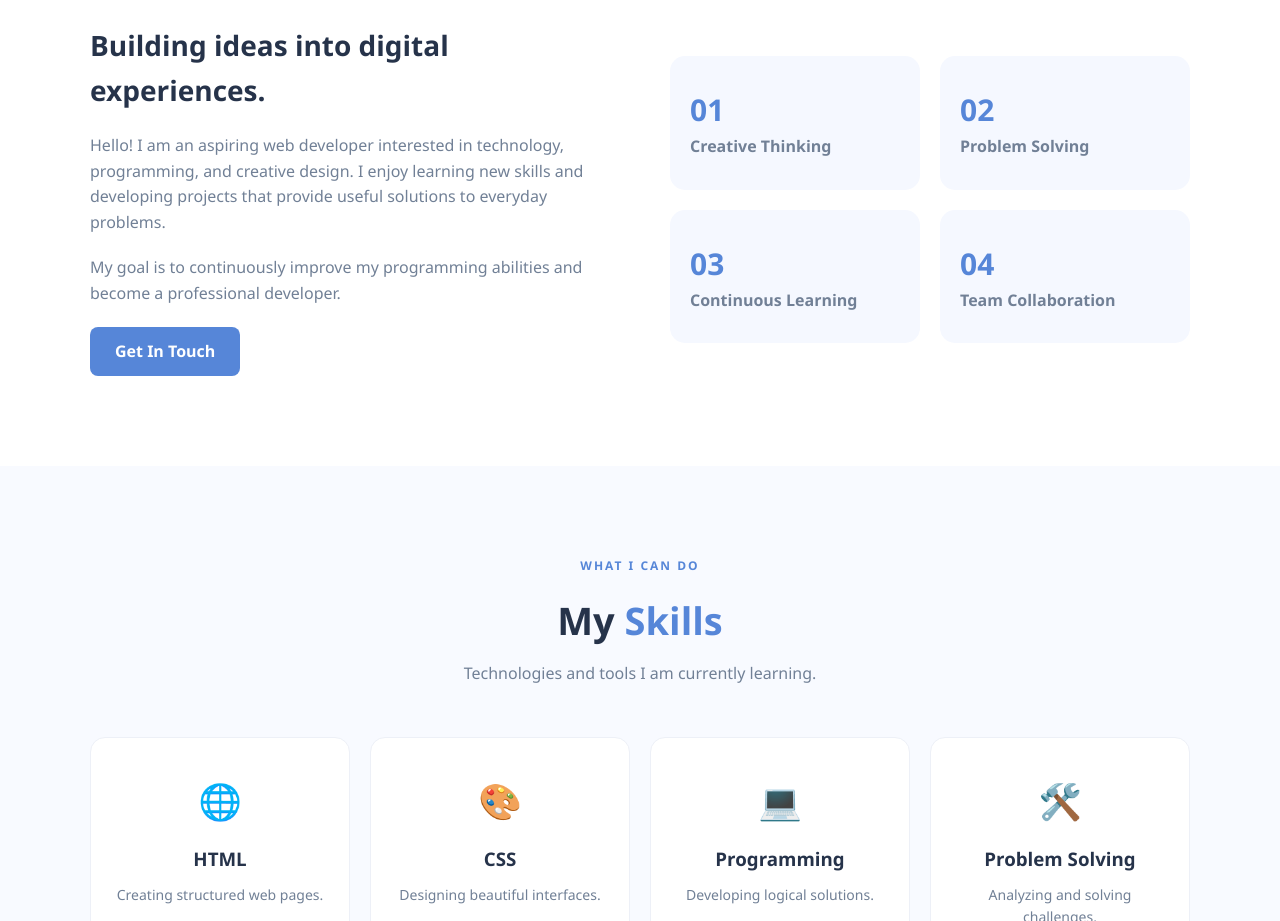
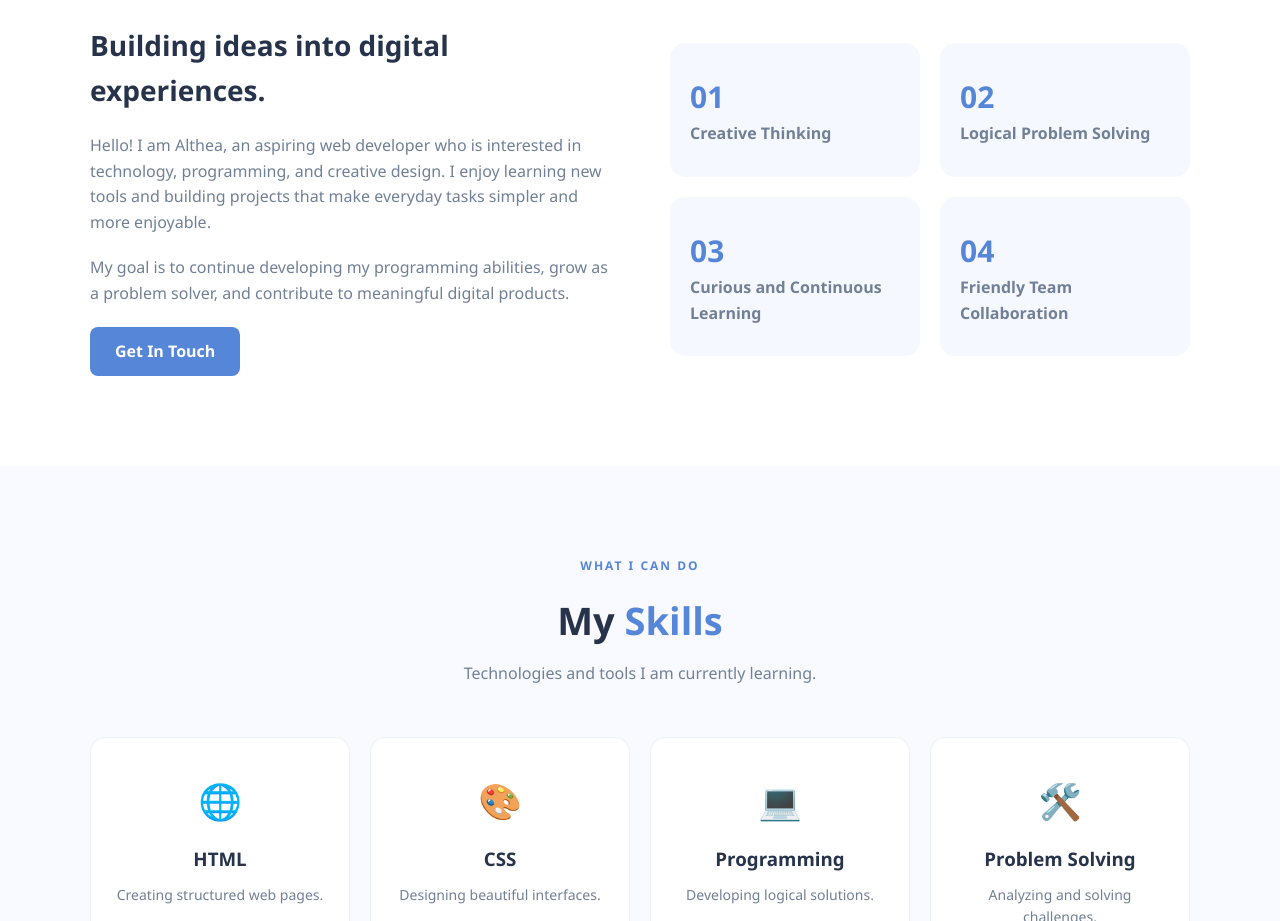
Before and after one commit to sheshale/Alvarez-Project-1, a plain HTML site: page index.html in a window 1280 px wide. Shown: the part 940-1861 px from the top of the page. Drawn offline with Linux system fonts and the light colour scheme.

Commit message:
section content

```diff
--- a/index.html
+++ b/index.html
@@ -73,15 +73,15 @@
                 <h3>Building ideas into digital experiences.</h3>
 
                 <p>
-                    Hello! I am an aspiring web developer interested in
-                    technology, programming, and creative design.
-                    I enjoy learning new skills and developing projects
-                    that provide useful solutions to everyday problems.
+                    Hello! I am Althea, an aspiring web developer who is
+                    interested in technology, programming, and creative design.
+                    I enjoy learning new tools and building projects that make
+                    everyday tasks simpler and more enjoyable.
                 </p>
 
                 <p>
-                    My goal is to continuously improve my programming
-                    abilities and become a professional developer.
+                    My goal is to continue developing my programming abilities,
+                    grow as a problem solver, and contribute to meaningful digital products.
                 </p>
 
                 <a href="#contact" class="primary-button">Get In Touch</a>
@@ -95,17 +95,17 @@
 
                 <div class="detail-card">
                     <h3>02</h3>
-                    <p>Problem Solving</p>
+                    <p>Logical Problem Solving</p>
                 </div>
 
                 <div class="detail-card">
                     <h3>03</h3>
-                    <p>Continuous Learning</p>
+                    <p>Curious and Continuous Learning</p>
                 </div>
 
                 <div class="detail-card">
                     <h3>04</h3>
-                    <p>Team Collaboration</p>
+                    <p>Friendly Team Collaboration</p>
                 </div>
             </div>
         </div>
```
